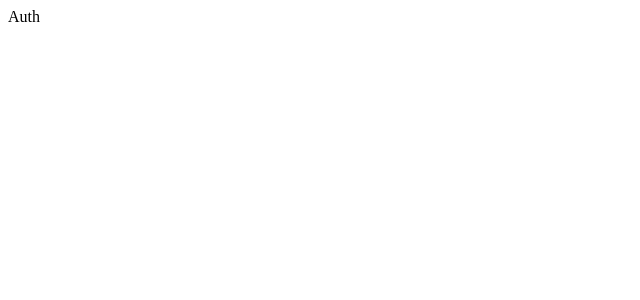
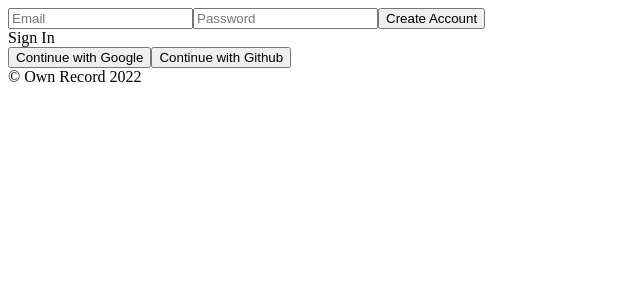
Before and after one commit to Limgabi/ownrecord, a React (Create React App) app: page / in a window 1280 px wide. Shown: the top 300 px of the page, without its empty margins (0-640 px from the left). Built offline with nearby package versions, Linux system fonts and the light colour scheme; no server answers.

Commit message:
authentication

```diff
--- /dev/null
+++ b/jsconfig.json
@@ -0,0 +1,6 @@
+{
+    "compilerOptions": {
+        "baseUrl": "src"
+    },
+    "include": ["src"]
+}
--- a/src/components/App.js
+++ b/src/components/App.js
@@ -1,9 +1,28 @@
-import React from 'react';
-import AppRouter from './AppRouter';
+import React, { useEffect, useState } from "react";
+import AppRouter from 'components/AppRouter';
+import { authService } from "fbase";
+import { onAuthStateChanged } from "firebase/auth"
 
 function App() {
+  const [init, setInit] = useState(false);
+  const [isLoggedIn, setIsLoggedIn] = useState(false);
+
+  useEffect(() => {
+    onAuthStateChanged(authService, (user) => {
+      if (user) {
+        setIsLoggedIn(true);
+      } else {
+        setIsLoggedIn(false);
+      }
+      setInit(true);
+    })
+  }, [])
+
   return (
-    <AppRouter />
+    <>
+      {init ? <AppRouter isLoggedIn={isLoggedIn}/> : "Initializing..."}
+      <footer>&copy; Own Record {new Date().getFullYear()}</footer>
+    </>
   );
 }
 
--- a/src/components/AppRouter.js
+++ b/src/components/AppRouter.js
@@ -1,13 +1,14 @@
 import React, { useState } from "react";
 import { BrowserRouter, Route, Routes } from "react-router-dom";
-import Home from "../routes/Home";
-import Auth from "../routes/Auth";
-import Profile from "../routes/Profile";
+import Home from "routes/Home";
+import Auth from "routes/Auth";
+import Profile from "routes/Profile";
+import Navigation from "components/Navigation";
 
-const AppRouter = () => {
-    const [isLoggedIn, setIsLoggedIn] = useState(false);
+const AppRouter = ({ isLoggedIn }) => {
     return (
         <BrowserRouter>
+            {isLoggedIn && <Navigation />}
             <Routes>
                 {isLoggedIn ? (
                     <>
--- /dev/null
+++ b/src/components/Navigation.js
@@ -0,0 +1,15 @@
+import React from "react";
+import { Link } from "react-router-dom";
+
+const Navigation = () => {
+    return (
+        <nav>
+            <ul>
+                <li><Link to="/">Home</Link></li>
+                <li><Link to="/profile">My Profile</Link></li>
+            </ul>
+        </nav>
+    )
+}
+
+export default Navigation
--- a/src/fabse.js
+++ b/src/fbase.js
@@ -1,4 +1,5 @@
 import { initializeApp } from "firebase/app";
+import { getAuth } from "firebase/auth";
 
 const firebaseConfig = {
     apiKey: process.env.REACT_APP_API_KEY,
@@ -10,4 +11,4 @@
 };
 
 const app = initializeApp(firebaseConfig);
-export default app;
+export const authService = getAuth();
--- a/src/routes/Auth.js
+++ b/src/routes/Auth.js
@@ -1,8 +1,88 @@
-import React from "react";
+import React, { useState } from "react";
+import { authService } from "fbase";
+import {
+    createUserWithEmailAndPassword,
+    signInWithEmailAndPassword,
+    GoogleAuthProvider,
+    GithubAuthProvider,
+    signInWithPopup
+} from "firebase/auth";
 
 const Auth = () => {
-    return(
-        <div>Auth</div>
+    const [email, setEmail] = useState("");
+    const [password, setPassword] = useState("");
+    const [newAccount, setNewAccount] = useState(true);
+    const [error, setError] = useState("");
+
+    const onChange = (e) => {
+        const {
+            target: { name, value }
+        } = e;
+        if (name === "email") {
+            setEmail(value);
+        } else if (name === "password") {
+            setPassword(value);
+        }
+    }
+    const onSubmit = async (e) => {
+        e.preventDefault();
+        try {
+            let data;
+            if (newAccount) {
+                data = await createUserWithEmailAndPassword(authService, email, password);
+            } else {
+                data = await signInWithEmailAndPassword(authService, email, password);
+            }
+            console.log(data);
+        } catch (error) {
+            setError(error.message);
+        }
+    }
+    const toggleAccount = () => {
+        setNewAccount(prev => !prev);
+    }
+    const onSocialClick = async (e) => {
+        const {
+            target: { name }
+        } = e;
+        let provider;
+        if (name === "google") {
+            provider = new GoogleAuthProvider();
+        } else if (name === "github") {
+            provider = new GithubAuthProvider();
+        }
+        const data = await signInWithPopup(authService, provider);
+        console.log(data);
+    }
+
+    return (
+        <div>
+            <form onSubmit={onSubmit}>
+                <input
+                    name="email"
+                    type="email"
+                    placeholder="Email"
+                    value={email}
+                    onChange={onChange}
+                    required
+                />
+                <input
+                    name="password"
+                    type="password"
+                    placeholder="Password"
+                    value={password}
+                    onChange={onChange}
+                    required
+                />
+                <input type="submit" value={newAccount ? "Create Account" : "Sign In"} />
+                {error}
+            </form>
+            <span onClick={toggleAccount}>{newAccount ? "Sign In" : "Create Account"}</span>
+            <div>
+                <button name="google" onClick={onSocialClick}>Continue with Google</button>
+                <button name="github" onClick={onSocialClick}>Continue with Github</button>
+            </div>
+        </div>
     )
 }
 
--- a/src/routes/Profile.js
+++ b/src/routes/Profile.js
@@ -1,8 +1,19 @@
 import React from "react";
+import { useNavigate } from "react-router-dom";
+import { authService } from "fbase";
+import { signOut } from "firebase/auth";
 
 const Profile = () => {
+    const navigate = useNavigate();
+
+    const onLogOut = () => {
+        authService.signOut();
+        navigate("/");
+    }
     return(
-        <div>Profile</div>
+        <>
+            <button onClick={onLogOut}>Log Out</button>
+        </>
     )
 }
 
```
